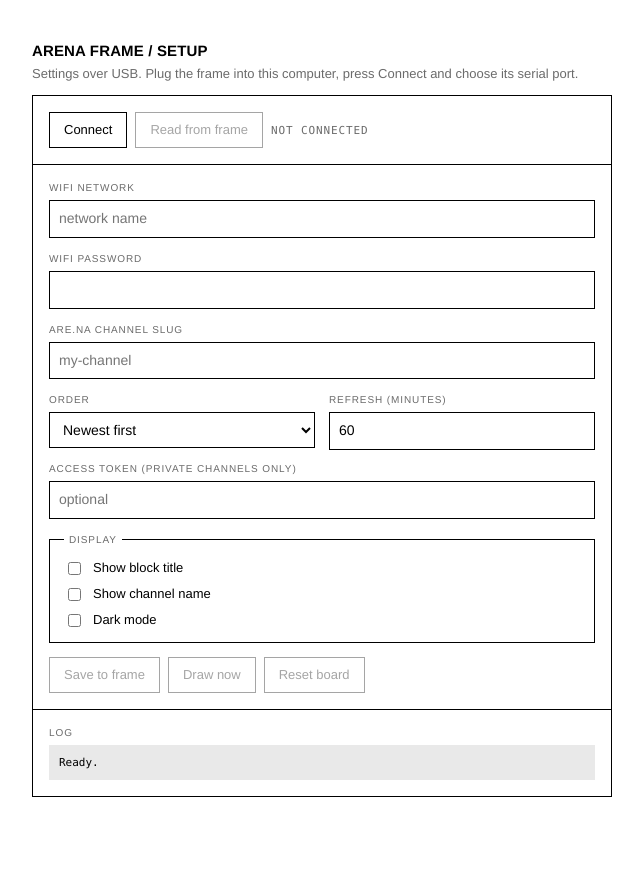
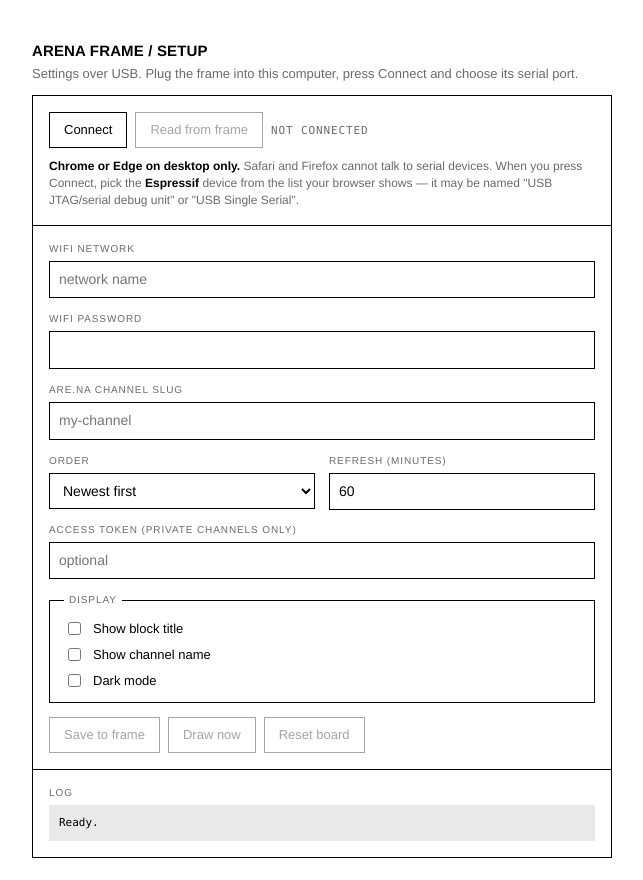
Before and after one commit to k-sdm/arena-frame-esp32, a plain HTML site: page config-tool/index.html in a window 1280 px wide. Shown: the whole page, without its empty margins (318-961 px from the left). Drawn offline with Linux system fonts and the light colour scheme.

Commit message:
Setup page: say it needs Chrome or Edge, and which device to pick
Web Serial exists only in Chrome and Edge, and the browser's device list names
the board by its USB chip rather than anything recognisable.

Co-Authored-By: Claude Opus 5 <noreply@anthropic.com>

```diff
--- a/config-tool/index.html
+++ b/config-tool/index.html
@@ -45,6 +45,7 @@
   pre { background:var(--faint); border:0; padding:10px; font-family:var(--mono); font-size:11px;
         max-height:200px; overflow:auto; margin:0; white-space:pre-wrap; color:var(--fg); }
   .hint { font-size:12px; color:var(--muted); margin:10px 0 0; }
+  .hint strong { color:var(--fg); font-weight:700; }
   fieldset.toggles { border:1px solid var(--line); border-radius:0; padding:12px 14px; margin:0 0 14px; }
   fieldset.toggles legend { font-size:10px; text-transform:uppercase; letter-spacing:.09em;
                             color:var(--muted); padding:0 5px; }
@@ -67,7 +68,10 @@
       <button id="load" class="ghost" disabled>Read from frame</button>
       <span id="status" class="status">Not connected</span>
     </div>
-    <p class="hint" id="unsupported" hidden>This browser has no Web Serial support. Use Chrome or Edge on desktop.</p>
+    <p class="hint"><strong>Chrome or Edge on desktop only.</strong> Safari and Firefox cannot talk to
+    serial devices. When you press Connect, pick the <strong>Espressif</strong> device from the list
+    your browser shows — it may be named "USB JTAG/serial debug unit" or "USB Single Serial".</p>
+    <p class="hint" id="unsupported" hidden>This browser has no Web Serial support. Open this page in Chrome or Edge on a desktop.</p>
   </div>
 
   <form class="card" id="form">
```
